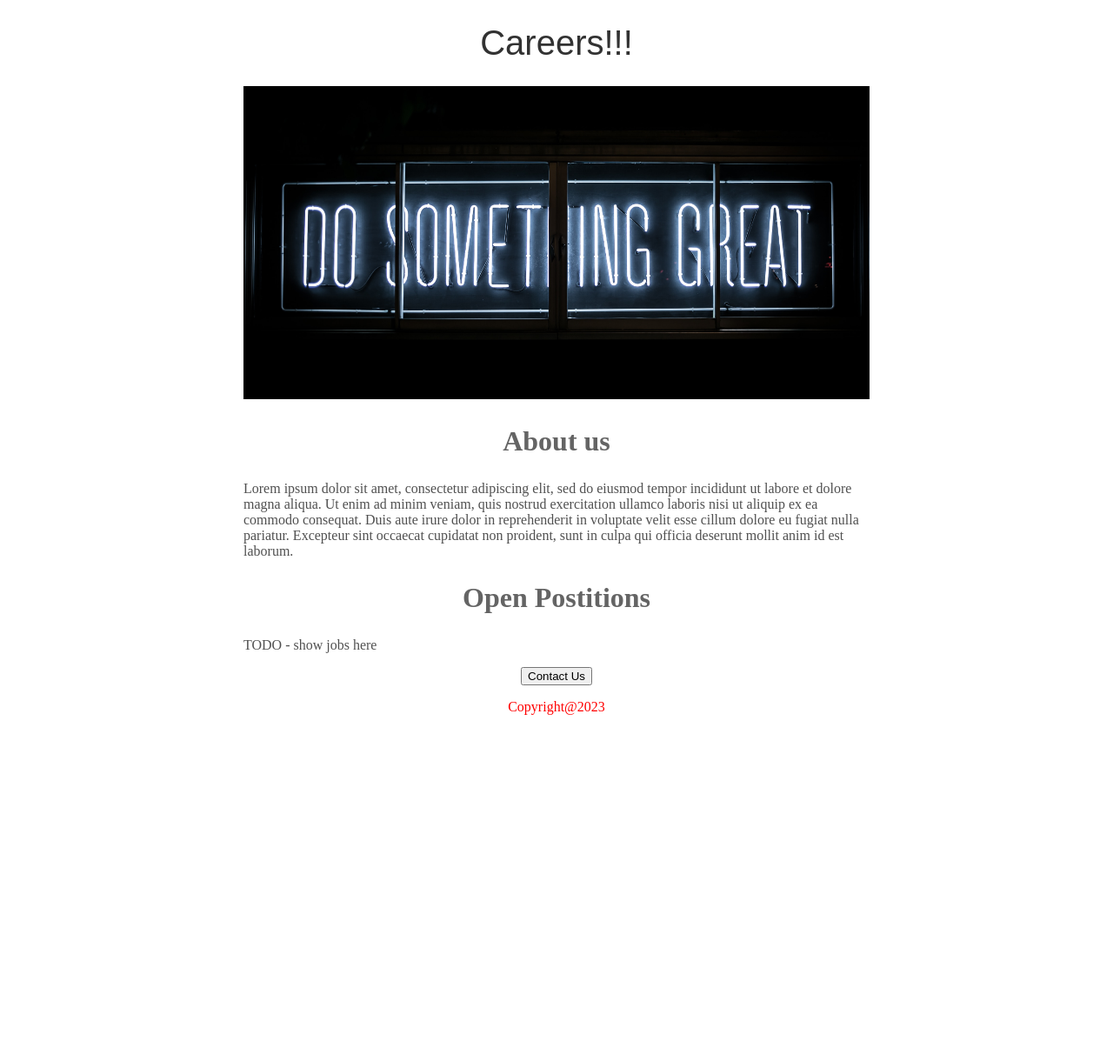
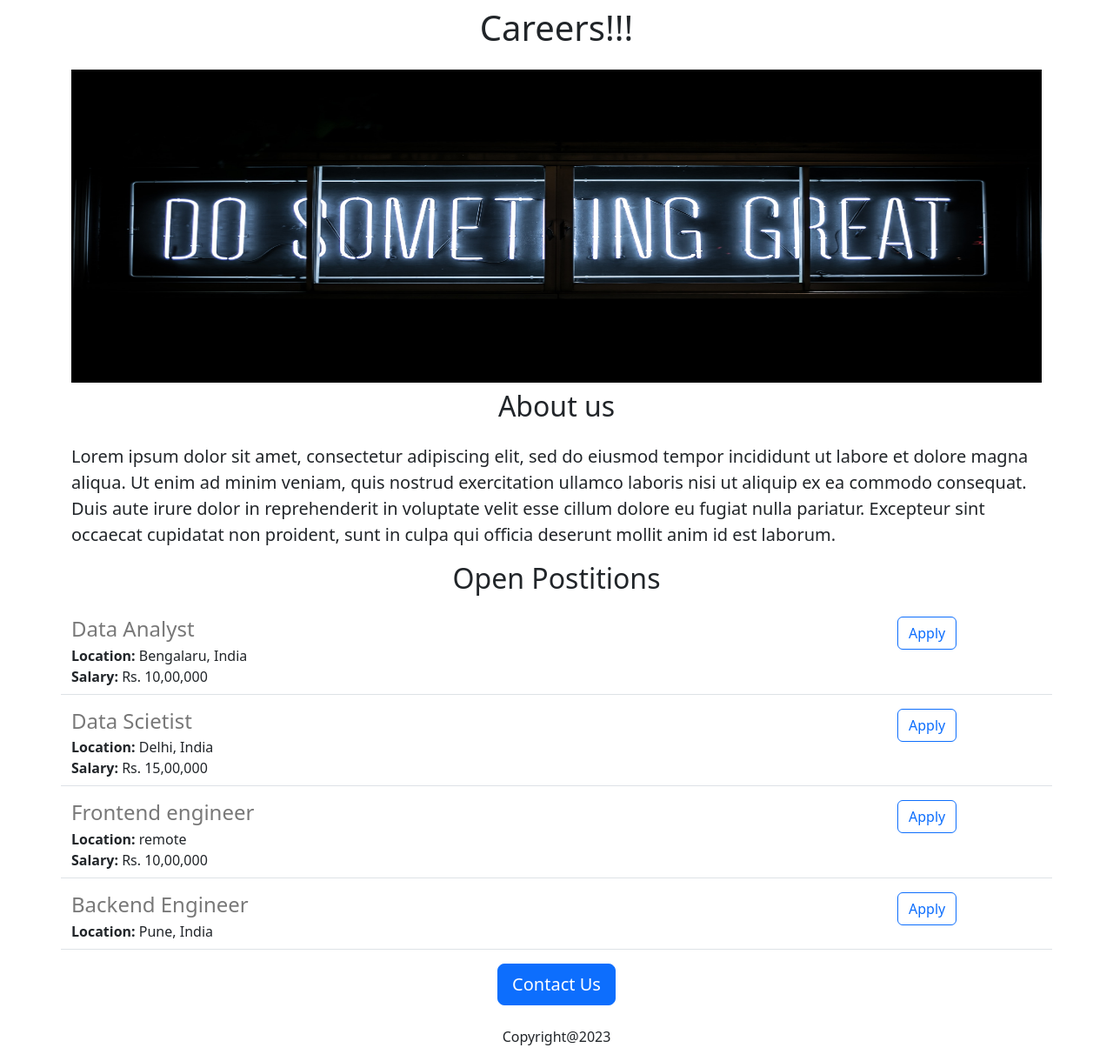
Before and after one commit to Anmol1804/career-website-v2, a Flask app: page / in a window 1280 px wide. Shown: the whole page at 87% size. Before the commit the page ends 822 px from the top, so only its background shows below. Run offline with Flask 3, Linux system fonts and the light colour scheme.

Commit message:
Added dynamic data

```diff
--- a/main.py
+++ b/main.py
@@ -1,11 +1,43 @@
-from flask import Flask, render_template
+from flask import Flask, render_template, jsonify
 
 app = Flask(__name__)
+
+JOBS = [
+  {
+    'id': '1',
+    'title': 'Data Analyst',
+    'location': 'Bengalaru, India',
+    'salary': 'Rs. 10,00,000'
+  },
+  {
+    'id': '2',
+    'title': 'Data Scietist',
+    'location': 'Delhi, India',
+    'salary': 'Rs. 15,00,000'
+  },
+  {
+    'id': '3',
+    'title': 'Frontend engineer',
+    'location': 'remote',
+    'salary': 'Rs. 10,00,000'
+  },
+  {
+    'id': '4',
+    'title': 'Backend Engineer',
+    'location': 'Pune, India',
+    # 'salary': '$120,000'
+  }
+]
 
 
 @app.route("/")
 def helloWorld():
-  return render_template('home.html')
+  return render_template('home.html', jobs=JOBS)
+
+# we store the data in an api route (json data)
+@app.route("/api/jobs")
+def list_jobs():
+  return jsonify(JOBS)
 
 
 if __name__ == "__main__":
--- a/templates/home.html
+++ b/templates/home.html
@@ -1,59 +1,40 @@
 <!DOCTYPE html>
 <html>
   <head>
+    <meta charset="utf-8">
+    <meta name="viewport" content="width=device-width, initial-scale=1">
+
+    <link href="https://cdn.jsdelivr.net/npm/bootstrap@5.3.0/dist/css/bootstrap.min.css" rel="stylesheet" integrity="sha384-9ndCyUaIbzAi2FUVXJi0CjmCapSmO7SnpJef0486qhLnuZ2cdeRhO02iuK6FUUVM" crossorigin="anonymous">
+
     <title>Careers Website</title>
     <style>
-      h1 {
-        font-size: 40px;
-        font-family: sans-serif;
-        font-weight: normal;
-        color: rgb(50,50,50);
-        text-align: center;
-
+      #banner {
+        height: 360px;
+        width: 100%;
       }
-
-      #banner {
-        width: 100%;
-        height: 360px;
-        object-fit: cover;
-      }
-
-      h2{
-        font-family: serif;
-        font-size: 32px;
-        color: rgb(100,100,100);
-        text-align: center;
-      }
-
-      .bodytext{
-        font-family: serif;
-        color: rgb(80,80,80);
-      }
-
-      #container {
-        max-width: 720px;
-        /* to center in the page TLBR  */
-        margin: 0 auto 0 auto;
-      }
-
-
     </style>
   </head>
 
   <body>
-    <div id="container">
-      <h1>Careers!!!</h1>
+    <div class="container">
+      <h1 class="text-center mt-2 mb-4">Careers!!!</h1>
+      <img id="banner" class="img-fluid" src="static/careerBanner.jpg" alt="career banner">
 
-      <img id="banner" src="static/careerBanner.jpg" alt="career banner" height="320px" >
-      <h2>About us</h2>
-      <p class="bodytext">Lorem ipsum dolor sit amet, consectetur adipiscing elit, sed do eiusmod tempor incididunt ut labore et dolore magna aliqua. Ut enim ad minim veniam, quis nostrud exercitation ullamco laboris nisi ut aliquip ex ea commodo consequat. Duis aute irure dolor in reprehenderit in voluptate velit esse cillum dolore eu fugiat nulla pariatur. Excepteur sint occaecat cupidatat non proident, sunt in culpa qui officia deserunt mollit anim id est laborum.</p>
+      <h2 class="text-center mt-2 mb-4">About us</h2>
+      <p class="lead">Lorem ipsum dolor sit amet, consectetur adipiscing elit, sed do eiusmod tempor incididunt ut labore et dolore magna aliqua. Ut enim ad minim veniam, quis nostrud exercitation ullamco laboris nisi ut aliquip ex ea commodo consequat. Duis aute irure dolor in reprehenderit in voluptate velit esse cillum dolore eu fugiat nulla pariatur. Excepteur sint occaecat cupidatat non proident, sunt in culpa qui officia deserunt mollit anim id est laborum.</p>
 
-      <h2>Open Postitions</h2>
-      <p class="bodytext">TODO - show jobs here</p>
+      <!-- Dispalying Jobs -->
+      <h2 class="text-center mt-2 mb-4">Open Postitions</h2>
 
-      <div style="text-align:center; color:red;">
-        <button>Contact Us</button>
-        <p>Copyright@2023</p>
+      <p>
+        {% for job in jobs %}
+          {% include 'jobitem.html' %}
+        {% endfor %}
+      </p>
+
+      <div class="text-center">
+        <button  class="btn btn-primary btn-lg">Contact Us</button>
+        <p class="mt-4">Copyright@2023</p>
       </div>
 
     </div>
--- /dev/null
+++ b/templates/jobitem.html
@@ -0,0 +1,22 @@
+<div class="border-bottom row" style="margin-bottom:16px; padding-bottom:8px" >
+  <div class="col-10">
+    <h4 style="color:rgb(120,120,120); margin-bottom:4px">
+      {{ job['title'] }}
+    </h4>
+
+    <div>
+      <b> Location:  </b> {{ job['location'] }}
+    </div>
+
+    {% if 'salary' in job %}
+      <div>
+        <b> Salary:  </b> {{ job['salary'] }}
+      </div>
+    {% endif %}
+  </div>
+
+  <div  class="col-2">
+    <button type="button" class="btn btn-outline-primary">Apply</button>
+  </div>
+
+</div>
```
